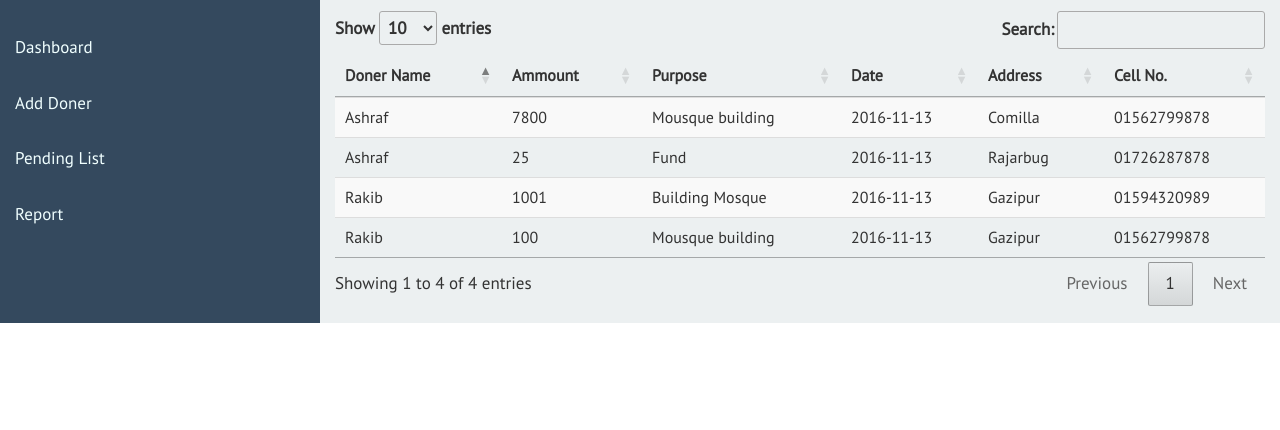
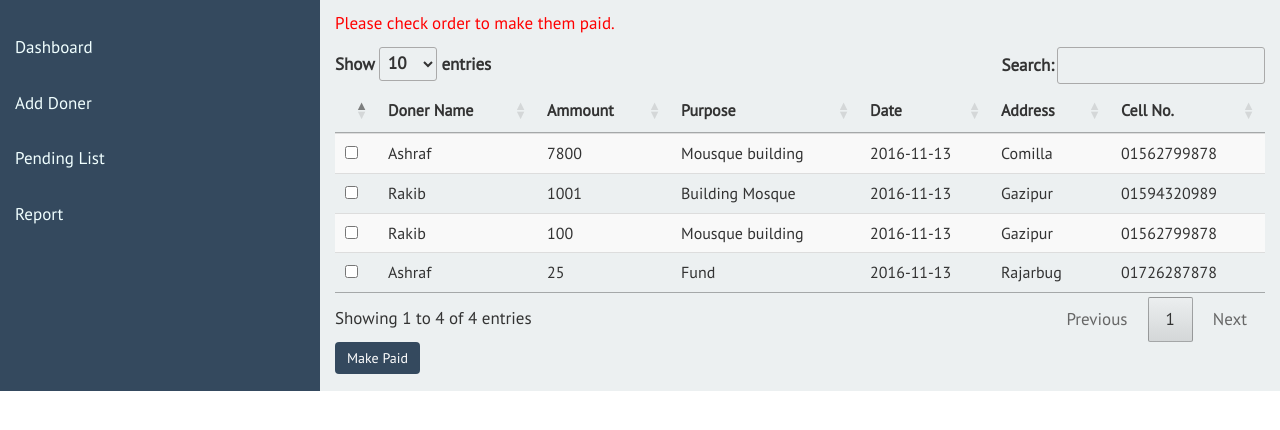
Before and after one commit to omiq17/CharityFund, a PHP site: page /list.php in a window 1280 px wide. Shown: the part 80-510 px from the top of the page. Run offline with PHP 8.4, Linux system fonts and the light colour scheme; the visitor is signed in with stand-in values (Sample User, id 1); data comes from the database, SQL or seed files in the repository; some libraries are stand-ins or nearby versions.

Commit message:
Added Make Paid option

```diff
--- a/list.php
+++ b/list.php
@@ -3,12 +3,26 @@
  ?>
  <!--start Content-->
          <div class="col-md-9 content">
+           <?php
+           //if user dont check
+           if(isset($_SESSION['form']) && !empty($_SESSION['form'])){
+             echo "<p style='color:red;'>
+              Please check order to make them paid.</p>";
+              unset($_SESSION['form']);
+           }
+           else if(isset($_SESSION['success']) && !empty($_SESSION['success'])){
+             echo "<p style='color:green;'>
+              Successfully made orders paid.</p>";
+              unset($_SESSION['success']);
+           }
+            ?>
              <div>
-             <form class="form-inline" method="post" action="delproduct.php" >
+             <form class="form-inline" method="post" action="makePaid.php" >
              <table  id="example" class="table table-striped">
                  <thead>
                    <tr>
                     <!-- <th><input type="checkbox"  id="checkAll"/></th> -->
+                     <th> </th>
                      <th>Doner Name</th>
                      <th>Ammount</th>
                      <th>Purpose</th>
@@ -25,7 +39,8 @@
                            while($row=mysqli_fetch_array($result)){
                        ?>
                                <tr>
-                                   <form action="" method="POST">
+                                      <td><input type="checkbox" name="selected[]"
+                                          value="<?php echo $row['d_id']?>"/></td>
                                        <td><?php echo $row['d_name']?></td>
                                        <td><?php echo $row['d_amount']?></td>
                                        <td><?php echo $row['d_purpose']?></td>
@@ -33,13 +48,13 @@
                                        <td><?php echo $row['d_addr']?></td>
                                        <td><?php echo $row['d_cell']?></td>
                                </tr>
-                                   </form>
                            <?php
                            }
                            ?>
                </tbody>
-
                </table>
+               <input type="submit" class="btn btn-primary btn-md"
+                      value="Make Paid" name="makePaid">
              </form>
              </div>
          </div>
```
Also changed, not shown: makePaid.php (added, +31 -0 lines).
